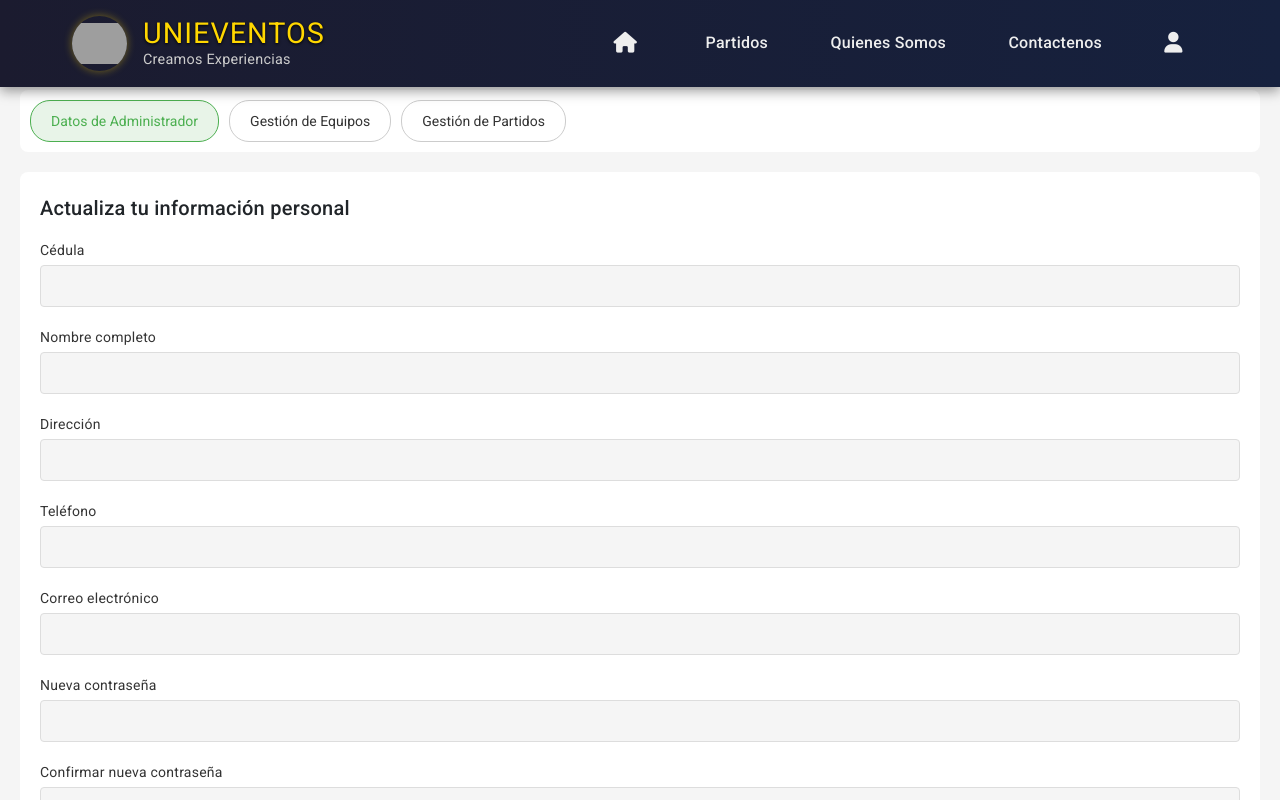
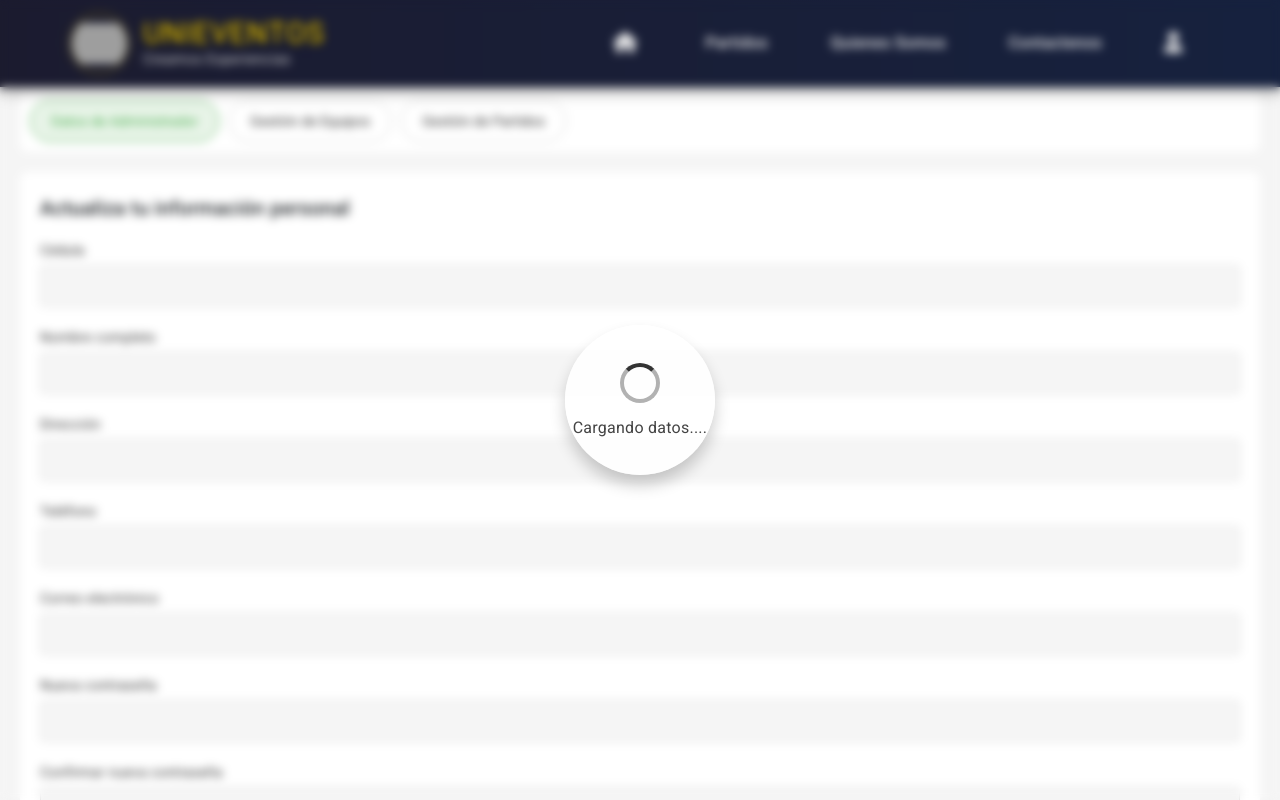
Before and after one commit to CarlosMancera/UNIEVENTOS-FRONT, an Angular app: page /admin/datos in a window 1280 px wide. Shown: the top 800 px of the page. Built offline with nearby package versions, Linux system fonts and the light colour scheme; grey boxes are pictures that could not be loaded.

Commit message:
ajuste de loading

```diff
--- a/src/app/app.component.html
+++ b/src/app/app.component.html
@@ -77,6 +77,7 @@
 <main class="main-content">
   <router-outlet></router-outlet>
 </main>
+<app-bc-loading></app-bc-loading>
 
 <footer class="main-footer">
   <div class="footer-container">
--- a/src/app/app.component.ts
+++ b/src/app/app.component.ts
@@ -2,11 +2,12 @@ import { Component, OnInit, HostListener } from '@angular/core';
 import { RouterOutlet, RouterModule, Router } from '@angular/router';
 import { CommonModule } from '@angular/common';
 import { AuthService } from './services/auth.service';
+import { BcLoadingComponent } from './components/bc-loading/bc-loading.component';
 
 @Component({
   selector: 'app-root',
   standalone: true,
-  imports: [RouterOutlet, RouterModule, CommonModule],
+  imports: [RouterOutlet, RouterModule, CommonModule, BcLoadingComponent],
   templateUrl: './app.component.html',
   styleUrls: ['./app.component.css']
 })
--- a/src/app/components/admin/dato-admin/dato-admin.component.ts
+++ b/src/app/components/admin/dato-admin/dato-admin.component.ts
@@ -4,6 +4,7 @@ import { FormsModule } from '@angular/forms';
 import { AuthService } from '../../../services/auth.service';
 import { HttpClientService } from '../../../services/HttpClientService.service';
 import { ENDPOINTS } from '../../../core/endpoints';
+import { BcLoadingService } from '../../../services/loading.service';
 
 @Component({
   selector: 'app-dato-admin',
@@ -27,10 +28,12 @@ export class DatoAdminComponent implements OnInit {
 
   constructor(
     private authService: AuthService,
-    private httpClientService: HttpClientService
+    private httpClientService: HttpClientService,
+    private bcLoadingService: BcLoadingService
   ) {}
 
   ngOnInit(): void {
+    this.bcLoadingService.show('Cargando datos...');
     const userId = this.authService.getUserIdFromToken();
     if (!userId) {
       alert('No se pudo obtener el ID del usuario.');
@@ -52,10 +55,12 @@ export class DatoAdminComponent implements OnInit {
           confirmarContrasena: ''
         };
         this.isEditing = false;
+        this.bcLoadingService.close();
       },
       error: (err) => {
         console.error('Error al obtener información del administrador:', err);
         alert('Error al obtener información del administrador.');
+        this.bcLoadingService.close();
       }
     });
   }
@@ -65,6 +70,8 @@ export class DatoAdminComponent implements OnInit {
   }
 
   eliminarAdmin() {
+    this.bcLoadingService.show('Cargando datos...');
+
     if (!confirm('¿Está seguro que desea eliminar este administrador? Esta acción no se puede deshacer.')) return;
 
     const userId = this.authService.getUserIdFromToken();
@@ -83,15 +90,21 @@ export class DatoAdminComponent implements OnInit {
         localStorage.removeItem('currentUser');
         this.authService['currentUserSubject'].next(null);
         window.location.href = '/login';
+        this.bcLoadingService.close();
+
       },
       error: (err) => {
         console.error('Error al eliminar la cuenta:', err);
         alert('Error al eliminar la cuenta: ' + (err.error?.mensaje || err.message));
+        this.bcLoadingService.close();
+
       }
     });
   }
 
   guardarCambios() {
+    this.bcLoadingService.show('Cargando datos...');
+
     const userId = this.authService.getUserIdFromToken();
     if (!userId) {
       alert('No se pudo obtener el ID del usuario.');
@@ -116,6 +129,8 @@ export class DatoAdminComponent implements OnInit {
       next: () => {
         alert('Cambios guardados exitosamente');
         this.isEditing = false;
+        this.bcLoadingService.close();
+
       },
       error: (err) => {
         console.error('Error al actualizar:', err);
@@ -123,6 +138,7 @@ export class DatoAdminComponent implements OnInit {
           'Error al actualizar el administrador: ' +
           (err.error?.mensaje ? err.error.mensaje : err.message)
         );
+        this.bcLoadingService.close();
       }
     });
   }
--- /dev/null
+++ b/src/app/components/bc-loading/bc-loading.component.css
@@ -0,0 +1,48 @@
+body {
+  overflow: hidden;
+}
+
+main {
+  position: fixed;
+  top: 0; left: 0;
+  right: 0; bottom: 0;
+  z-index: 999999;
+  backdrop-filter: blur(5px);
+}
+
+main > .content {
+  background-color: rgba(255, 255, 255, 0.85);
+  width: 150px;
+  height: 150px;
+  border-radius: 50%;
+  position: absolute;
+  top: 50%; left: 50%;
+  transform: translate(-50%, -50%);
+  box-shadow: 0 10px 16px rgba(0, 0, 0, 0.2);
+}
+
+.loader {
+  animation: spin 1s infinite linear;
+  border: 4px solid rgba(0, 0, 0, 0.3);
+  border-top: 4px solid #333;
+  border-radius: 50%;
+  height: 40px;
+  width: 40px;
+  margin: 25% auto 0;
+}
+
+.text {
+  text-align: center;
+  font-size: 1rem;
+  margin-top: 15px;
+  color: #444;
+}
+
+#loading-container {
+  display: none;
+}
+
+@keyframes spin {
+  0% { transform: rotate(0deg); }
+  100% { transform: rotate(360deg); }
+}
--- /dev/null
+++ b/src/app/components/bc-loading/bc-loading.component.html
@@ -0,0 +1,6 @@
+<main id="loading-container" #bc_loading>
+  <div class="content">
+    <div class="loader"></div>
+    <div class="text">{{ showText }}</div>
+  </div>
+</main>
--- /dev/null
+++ b/src/app/components/bc-loading/bc-loading.component.ts
@@ -0,0 +1,72 @@
+import {
+  Component,
+  ElementRef,
+  OnInit,
+  ViewChild,
+  ChangeDetectorRef
+} from '@angular/core';
+import { Subscription } from 'rxjs';
+import { BcLoadingService } from '../../services/loading.service';
+import { CommonModule } from '@angular/common';
+
+@Component({
+  selector: 'app-bc-loading',
+  standalone: true, // IMPORTANTE
+  imports: [CommonModule],
+  templateUrl: './bc-loading.component.html',
+  styleUrls: ['./bc-loading.component.css']
+})
+export class BcLoadingComponent implements OnInit {
+
+  @ViewChild('bc_loading', { read: ElementRef }) modalRef!: ElementRef;
+
+  text: string = 'Cargando';
+  showText: string = 'Cargando';
+  count: number = 0;
+  loading: any;
+  subscription!: Subscription;
+
+  constructor(
+    private bcLoadingService: BcLoadingService,
+    private cdRef: ChangeDetectorRef
+  ) {}
+
+  ngOnInit(): void {
+    this.subscription = this.bcLoadingService.loading.subscribe({
+      next: data => {
+        if (data.action === 'show') {
+          this.show(data.text);
+        } else {
+          this.close();
+        }
+      }
+    });
+  }
+
+  show(text: string): void {
+    this.text = text;
+    this.showText = this.text;
+    setTimeout(() => {
+      this.modalRef.nativeElement.style.display = 'block';
+    });
+  }
+
+  close(): void {
+    this.modalRef.nativeElement.style.display = 'none';
+    clearInterval(this.loading);
+  }
+
+  loadingText(): void {
+    this.count = (this.count === 3) ? 0 : this.count + 1;
+    this.showText = `${this.text}${'.'.repeat(this.count)}`;
+  }
+
+  ngAfterViewChecked(): void {
+    this.loadingText();
+    this.cdRef.detectChanges();
+  }
+
+  ngOnDestroy(): void {
+    this.subscription.unsubscribe();
+  }
+}
--- a/src/app/components/registro/registro.component.ts
+++ b/src/app/components/registro/registro.component.ts
@@ -5,6 +5,7 @@ import { Router, RouterModule } from '@angular/router';
 import { AuthService } from '../../services/auth.service';
 import { CrearCuentaDTO } from '../../dto/cuentaDTO/CrearCuentaDTO';
 import Swal from 'sweetalert2';
+import { BcLoadingService } from '../../services/loading.service';
 
 @Component({
   selector: 'app-registro',
@@ -17,7 +18,7 @@ export class RegistroComponent {
 
   registroForm!: FormGroup;
 
-  constructor(private router: Router,
+  constructor(private router: Router, private bcLoadingService: BcLoadingService,
   private authService: AuthService, private formBuilder: FormBuilder) {
     this.crearFormulario();
   }
@@ -40,13 +41,13 @@ export class RegistroComponent {
     const password = formGroup.get('password')?.value;
     const confirmaPassword = formGroup.get('confirmaPassword')?.value;
 
-    // Si las contraseñas no coinciden, devuelve un error, de lo contrario, null
     return password === confirmaPassword ? null : { passwordsMismatch: true };
   }
 
   public registrar() {
-    const crearCuenta = this.registroForm.value as CrearCuentaDTO; // Cambiar a CrearCuentaDTO si ese es el correcto
+    this.bcLoadingService.show('Cargando datos...');
 
+    const crearCuenta = this.registroForm.value as CrearCuentaDTO;
     this.authService.crearCuenta(crearCuenta).subscribe({
       next: (data) => {
         Swal.fire({
@@ -56,8 +57,10 @@ export class RegistroComponent {
           confirmButtonText: 'Aceptar'
         });
         this.router.navigate(['/']);
+        this.bcLoadingService.close();
       },
       error: (error) => {
+        this.bcLoadingService.close();
         Swal.fire({
           title: 'Error',
           text: error.error.respuesta,
--- a/src/app/components/shared/forgot-password-dialog/forgot-password-dialog.component.ts
+++ b/src/app/components/shared/forgot-password-dialog/forgot-password-dialog.component.ts
@@ -7,6 +7,7 @@ import { MatDialogModule } from '@angular/material/dialog';
 import { MatButtonModule } from '@angular/material/button';
 import { AuthService } from '../../../services/auth.service';
 import { Router } from '@angular/router';
+import { BcLoadingService } from '../../../services/loading.service';
 
 @Component({
   selector: 'app-forgot-password-dialog',
@@ -29,10 +30,12 @@ export class ForgotPasswordDialogComponent {
     private dialogRef: MatDialogRef<ForgotPasswordDialogComponent>,
     private authService: AuthService,
     private router: Router,
+    private bcLoadingService: BcLoadingService,
     @Inject(MAT_DIALOG_DATA) public data: any
   ) {}
 
   sendRecoveryEmail() {
+    this.bcLoadingService.show('Cargando datos...');
     if (!this.correo) {
       this.message = 'Por favor, ingrese un correo electrónico válido.';
       this.success = false;
@@ -49,8 +52,10 @@ export class ForgotPasswordDialogComponent {
             queryParams: { correo: this.correo }
           });
         }, 2000);
+        this.bcLoadingService.close();
       },
       error: () => {
+        this.bcLoadingService.close();
         this.success = false;
         this.message = '❌ Error al enviar el correo. Intente de nuevo.';
       }
--- a/src/app/pages/admin/equipo-admin/equipo-admin.component.ts
+++ b/src/app/pages/admin/equipo-admin/equipo-admin.component.ts
@@ -9,6 +9,7 @@ import { MatSnackBarModule, MatSnackBar } from '@angular/material/snack-bar';
 import { Team } from '../../../models/team.model';
 import { ModalEquipoComponent } from '../../../shared/modals/modal-equipo/modal-equipo.component';
 import { TeamService } from '../../../services/Team.service';
+import { BcLoadingService } from '../../../services/loading.service';
 
 @Component({
   selector: 'app-equipo-admin',
@@ -32,7 +33,8 @@ export class EquipoAdminComponent implements OnInit {
   constructor(
     private teamService: TeamService,
     private dialog: MatDialog,
-    private snackBar: MatSnackBar
+    private snackBar: MatSnackBar,
+    private bcLoadingService: BcLoadingService
   ) {}
 
   ngOnInit(): void {
@@ -58,8 +60,10 @@ export class EquipoAdminComponent implements OnInit {
   }
 
   eliminar(id: number) {
+    this.bcLoadingService.show('Cargando datos...');
     this.teamService.eliminar(id).subscribe(() => {
       this.cargarEquipos();
+      this.bcLoadingService.close();
       this.snackBar.open('Equipo eliminado', 'Cerrar', { duration: 3000 });
     });
   }
--- a/src/app/shared/modals/modal-equipo/modal-equipo.component.ts
+++ b/src/app/shared/modals/modal-equipo/modal-equipo.component.ts
@@ -9,6 +9,7 @@ import { HttpClient } from '@angular/common/http';
 import { Team } from '../../../models/team.model';
 import { TeamService } from '../../../services/Team.service';
 import { ImagenService } from '../../../services/ImagenService.service';
+import { BcLoadingService } from '../../../services/loading.service';
 
 @Component({
   selector: 'app-modal-equipo',
@@ -40,6 +41,7 @@ export class ModalEquipoComponent {
     private teamService: TeamService,
     private http: HttpClient,
     private imagenService: ImagenService,
+    private bcLoadingService: BcLoadingService
 
   ) {
     if (data) {
@@ -52,6 +54,7 @@ export class ModalEquipoComponent {
   }
 
   subirImagenYGuardar(): void {
+    this.bcLoadingService.show('Cargando datos...');
     if (!this.imagenSeleccionada) {
       this.guardarEquipo();
       return;
@@ -64,6 +67,7 @@ export class ModalEquipoComponent {
       },
       error: () => {
         alert('Error al subir la imagen');
+        this.bcLoadingService.close();
       }
     });
   }
@@ -74,6 +78,7 @@ export class ModalEquipoComponent {
     } else {
       this.teamService.crear(this.equipo).subscribe(() => this.ref.close(true));
     }
+    this.bcLoadingService.close();
   }
 
   cancelar(): void {
```
Also changed, not shown: src/app/components/login/login.component.ts (+6 -1 lines), src/app/services/loading.service.ts (+9 -15 lines), 1 other file (tests, documents, lock files or other folders).
